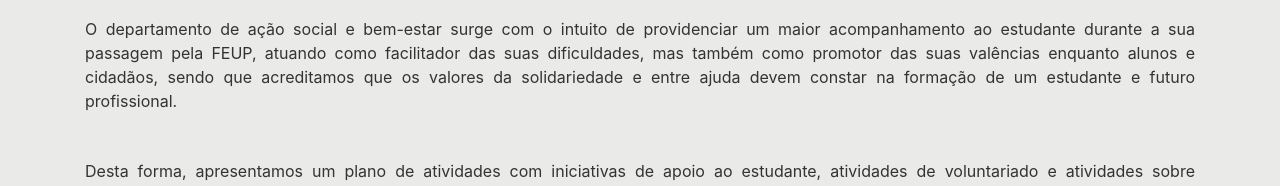
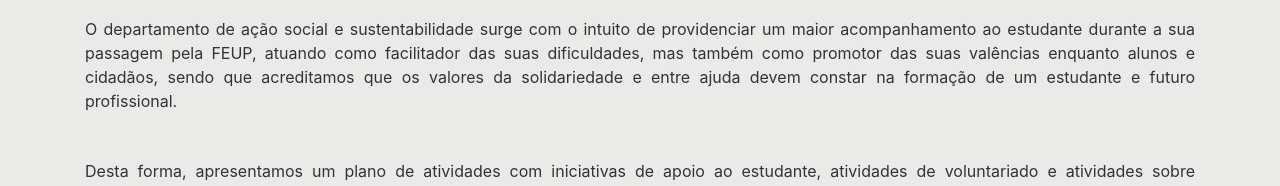
Before and after one commit to listat23/listat23.github.io, a website with bundled scripts: page acao_social.html in a window 1280 px wide. Shown: the part 414-600 px from the top of the page. Built offline with nearby package versions, Linux system fonts and the light colour scheme; a web font is replaced by a local one.

```diff
--- a/acao_social.html
+++ b/acao_social.html
@@ -126,7 +126,7 @@
             </section>
 
             <p>
-                O departamento de ação social e bem-estar surge com o intuito de providenciar um maior acompanhamento ao estudante durante a sua passagem pela FEUP, atuando como facilitador das suas dificuldades, mas também como promotor das suas valências enquanto alunos e cidadãos, sendo que acreditamos que os valores da solidariedade e entre ajuda devem constar na formação de um estudante e futuro profissional.
+                O departamento de ação social e sustentabilidade surge com o intuito de providenciar um maior acompanhamento ao estudante durante a sua passagem pela FEUP, atuando como facilitador das suas dificuldades, mas também como promotor das suas valências enquanto alunos e cidadãos, sendo que acreditamos que os valores da solidariedade e entre ajuda devem constar na formação de um estudante e futuro profissional.
             </p>
             <p>
                 Desta forma, apresentamos um plano de atividades com iniciativas de apoio ao estudante, atividades de voluntariado e atividades sobre sustentabilidade, procurando, sempre, que a AEFEUP adote boas práticas sustentáveis da AEFEUP, minimizando, assim, a nossa pegada ecológica.
```
